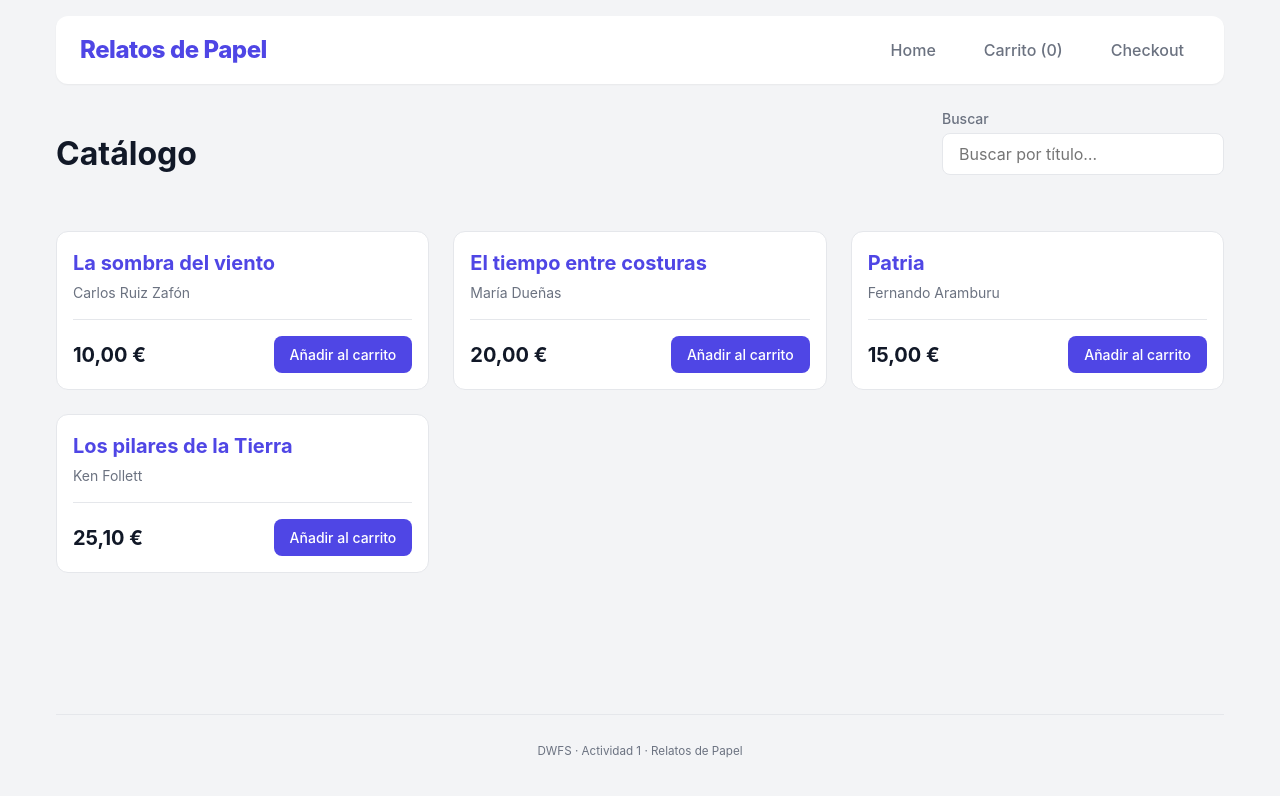
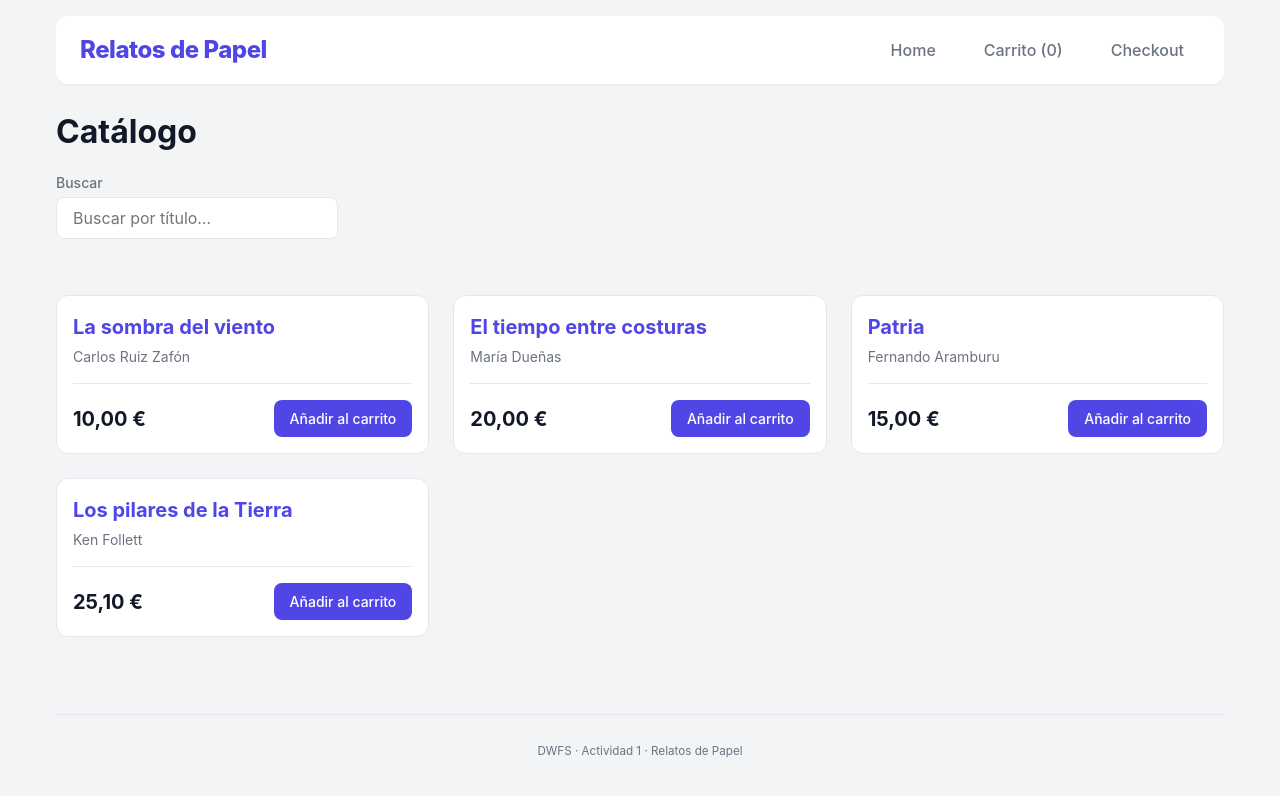
Before and after one commit to RamonGarcia966-UNIR/dwfs-act1-relatos-de-papel, a React (Vite) app: page /home in a window 1280 px wide. Shown: the top 796 px of the page. Built offline with nearby package versions, Linux system fonts and the light colour scheme.

Commit message:
Estilo: La búsqueda  de libros la situamos bajo el título h2 de la página y no a la derecha

```diff
--- a/src/index.css
+++ b/src/index.css
@@ -281,6 +281,7 @@ input:focus {
 .books__btn:hover {
   background-color: var(--color-primary-dark);
 }
+
 /*
   Book Detail View (BEM)
   Block: book-detail
@@ -683,9 +684,7 @@ input:focus {
 
 @media (min-width: 640px) {
   .home__controls {
-    flex-direction: row;
-    align-items: center;
-    justify-content: space-between;
+    align-items: flex-start;
   }
 
   .home__controls .page__title {
```
